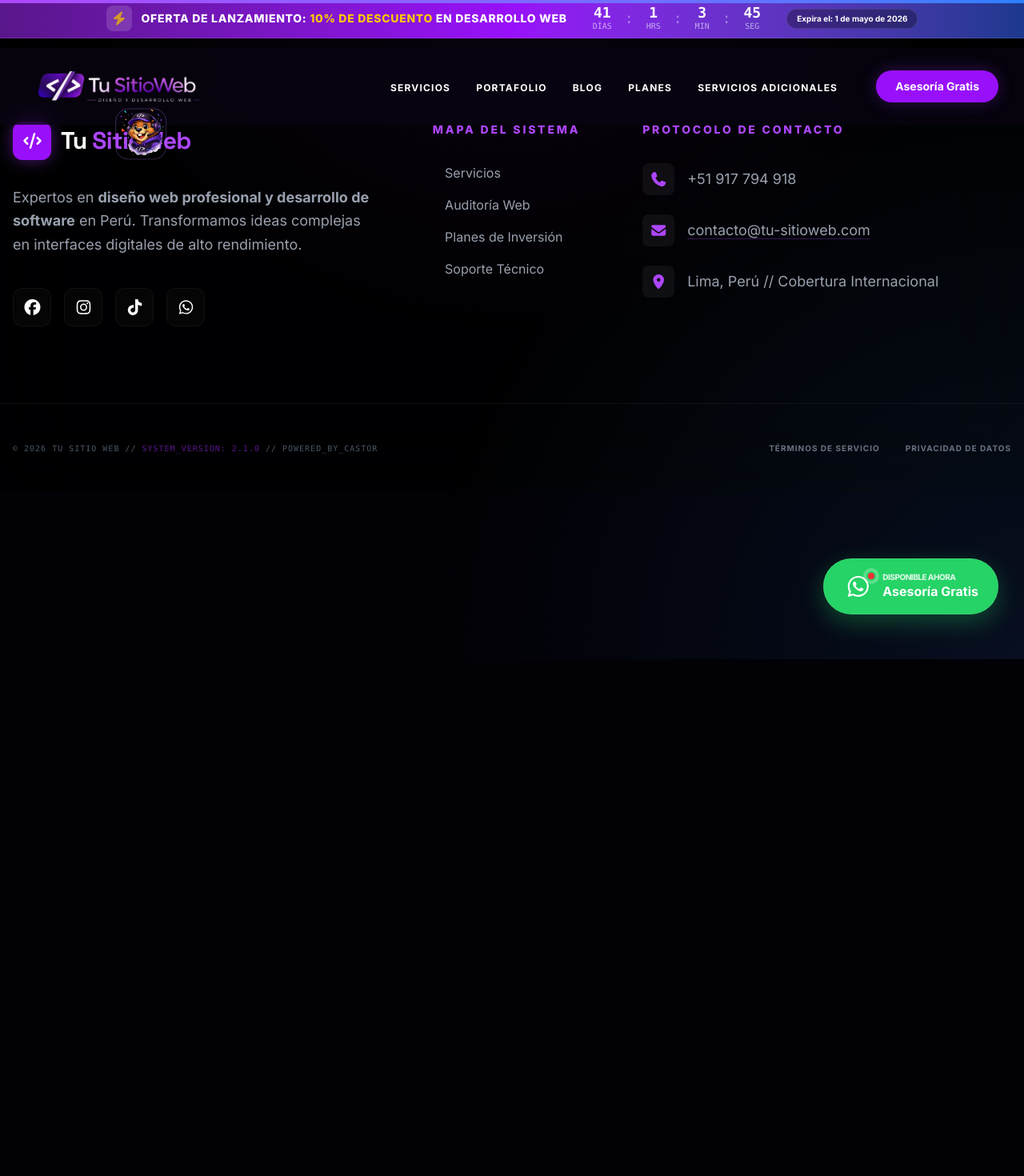
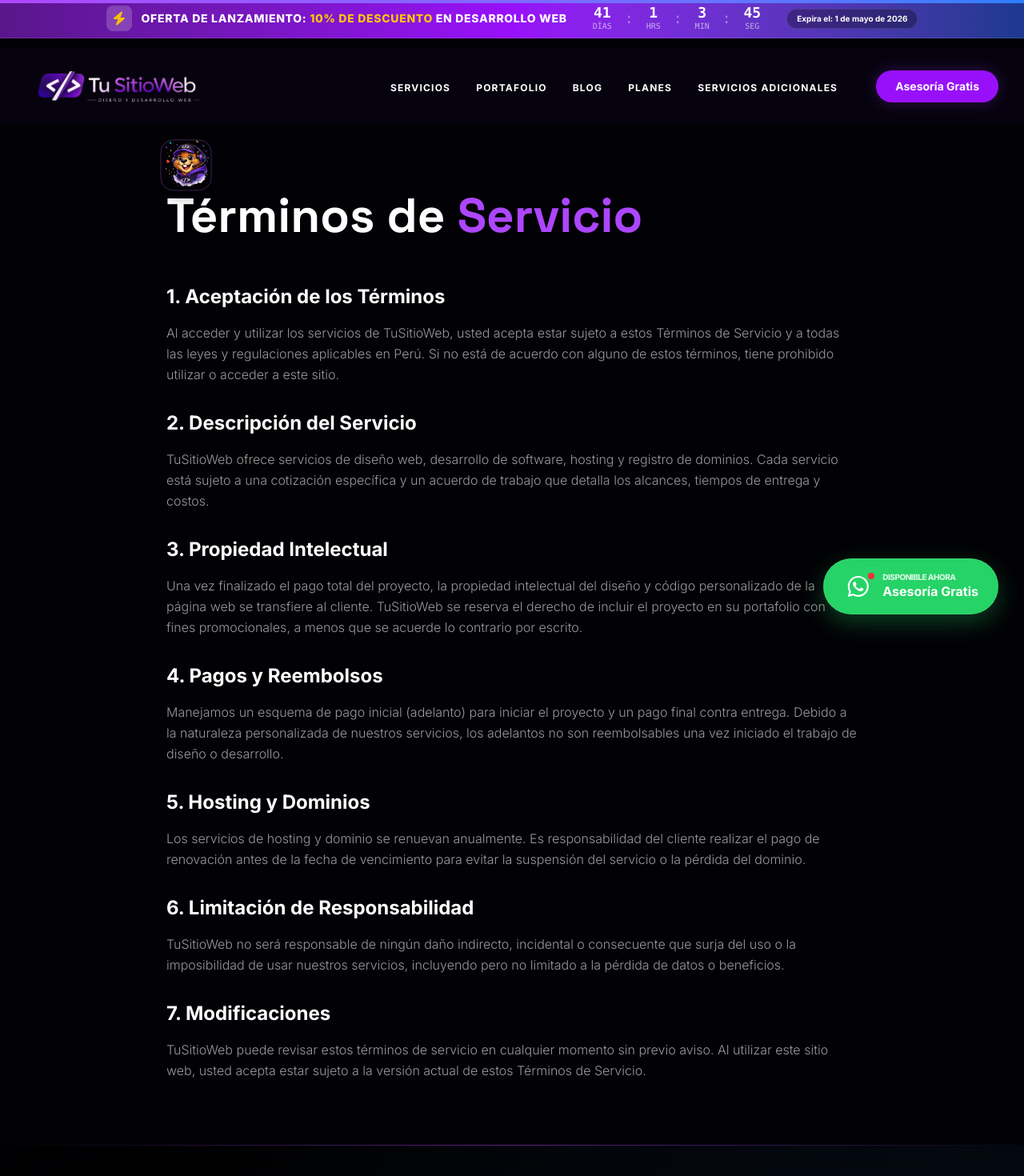
Before and after one commit to SaulSneider7/Tu-SitioWeb, a React (Vite) app: page /terminos in a window 1280 px wide. Shown: the top 1470 px of the page at 80% size. Before the commit the page ends 824 px from the top, so only its background shows below. Built offline with nearby package versions, Linux system fonts and the light colour scheme.

Commit message:
tu sitioweb 2.0

```diff
--- a/src/App.tsx
+++ b/src/App.tsx
@@ -7,6 +7,8 @@ import { Navbar } from "./components/layout/Navbar";
 import { Footer } from "./components/layout/Footer";
 import { CountdownBanner } from "./components/layout/CountdownBanner";
 import { ScrollProgress } from "./components/ui/ScrollProgress";
+import { ScrollToTop } from "./components/ui/ScrollToTop";
+
 
 // Componentes secundarios (Carga diferida para no afectar el LCP)
 const FloatingWhatsApp = lazy(() => import("./components/layout/FloatingWhatsApp").then(module => ({ default: module.FloatingWhatsApp })));
@@ -18,6 +20,8 @@ import { HomePage } from "./pages/HomePage";
 import { PortfolioPage } from "./pages/PortfolioPage";
 import { BlogPage } from "./pages/BlogPage";
 import { BlogPostPage } from "./pages/BlogPostPage";
+import { TermsOfServicePage } from "./pages/TermsOfServicePage";
+import { PrivacyPolicyPage } from "./pages/PrivacyPolicyPage";
 
 export default function App() {
   useEffect(() => {
@@ -36,6 +40,7 @@ export default function App() {
 
   return (
     <Router>
+      <ScrollToTop /> {/* Asegura que cada cambio de ruta inicie en la parte superior */}
       {/* Contenedor principal con lenguaje definido (si usas un wrapper de i18n o similar) */}
       <div className="min-h-screen font-sans selection:bg-purple-500/30 selection:text-purple-200 relative antialiased">
 
@@ -57,6 +62,8 @@ export default function App() {
             <Route path="/portafolio" element={<PortfolioPage />} />
             <Route path="/blog" element={<BlogPage />} />
             <Route path="/blog/:id" element={<BlogPostPage />} />
+            <Route path="/terminos" element={<TermsOfServicePage />} />
+            <Route path="/privacidad" element={<PrivacyPolicyPage />} />
             {/* SEO: Podrías añadir una página 404 aquí para evitar errores de rastreo */}
           </Routes>
         </main>
--- a/src/components/layout/Footer.tsx
+++ b/src/components/layout/Footer.tsx
@@ -1,6 +1,7 @@
 import { FontAwesomeIcon } from "@fortawesome/react-fontawesome";
-import { faCode, faPhone, faEnvelope, faMapMarkerAlt, faExternalLinkAlt } from "@fortawesome/free-solid-svg-icons";
+import { faCode, faPhone, faEnvelope, faMapMarkerAlt } from "@fortawesome/free-solid-svg-icons";
 import { faFacebook, faInstagram, faTiktok, faWhatsapp } from "@fortawesome/free-brands-svg-icons";
+import { Link } from "react-router-dom";
 
 export const Footer = () => {
     const currentYear = new Date().getFullYear();
@@ -100,8 +101,8 @@ export const Footer = () => {
                         © {currentYear} TU SITIO WEB // <span className="text-purple-900">SYSTEM_VERSION: 2.1.0</span> // POWERED_BY_CASTOR
                     </div>
                     <div className="flex gap-8 text-[10px] font-bold text-gray-500 uppercase tracking-widest">
-                        <a href="#" className="hover:text-purple-500 transition-colors">Términos de Servicio</a>
-                        <a href="#" className="hover:text-purple-500 transition-colors">Privacidad de Datos</a>
+                        <li><Link to="/privacidad" className="hover:text-purple-500 transition-colors">Privacidad</Link></li>
+                        <li><Link to="/terminos" className="hover:text-purple-500 transition-colors">Términos</Link></li>
                     </div>
                 </div>
             </div>
--- /dev/null
+++ b/src/components/ui/ScrollToTop.tsx
@@ -0,0 +1,12 @@
+import { useEffect } from "react";
+import { useLocation } from "react-router-dom";
+
+export const ScrollToTop = () => {
+  const { pathname } = useLocation();
+
+  useEffect(() => {
+    window.scrollTo(0, 0);
+  }, [pathname]);
+
+  return null;
+};
--- /dev/null
+++ b/src/pages/PrivacyPolicyPage.tsx
@@ -0,0 +1,85 @@
+import { Helmet } from "react-helmet-async";
+import { Reveal } from "../components/ui/Reveal";
+
+export const PrivacyPolicyPage = () => {
+  return (
+    <div className="pt-32 min-h-screen bg-deep-black">
+      <Helmet>
+        <title>Privacidad de Datos | TuSitioWeb</title>
+        <meta name="description" content="Política de privacidad y protección de datos personales de TuSitioWeb." />
+      </Helmet>
+
+      <div className="max-w-4xl mx-auto px-4 py-20">
+        <Reveal>
+          <h1 className="text-4xl md:text-6xl font-display font-bold text-white mb-12 leading-tight">
+            Privacidad de <span className="text-purple-500">Datos</span>
+          </h1>
+        </Reveal>
+
+        <div className="prose prose-invert prose-purple max-w-none text-white/60 font-light leading-relaxed space-y-8">
+          <section>
+            <h2 className="text-2xl font-bold text-white mb-4">1. Recopilación de Información</h2>
+            <p>
+              Recopilamos información personal cuando usted se pone en contacto con nosotros a través de formularios en nuestro sitio web, WhatsApp o correo electrónico. Esta información puede incluir su nombre, dirección de correo electrónico, número de teléfono y detalles sobre su proyecto.
+            </p>
+          </section>
+
+          <section>
+            <h2 className="text-2xl font-bold text-white mb-4">2. Uso de la Información</h2>
+            <p>
+              La información recopilada se utiliza exclusivamente para:
+            </p>
+            <ul className="list-disc pl-6 space-y-2">
+              <li>Proporcionar cotizaciones y responder a consultas.</li>
+              <li>Gestionar y entregar los servicios contratados.</li>
+              <li>Enviar actualizaciones sobre el estado de su proyecto.</li>
+              <li>Enviar información relevante sobre renovaciones de hosting y dominio.</li>
+            </ul>
+          </section>
+
+          <section>
+            <h2 className="text-2xl font-bold text-white mb-4">3. Protección de Datos</h2>
+            <p>
+              Implementamos medidas de seguridad para proteger su información personal contra el acceso no autorizado, alteración o divulgación. No vendemos, intercambiamos ni transferimos su información personal a terceros sin su consentimiento explícito.
+            </p>
+          </section>
+
+          <section>
+            <h2 className="text-2xl font-bold text-white mb-4">4. Cookies</h2>
+            <p>
+              Nuestro sitio web puede utilizar cookies para mejorar la experiencia del usuario y analizar el tráfico del sitio. Usted puede configurar su navegador para rechazar las cookies, aunque esto puede afectar algunas funcionalidades del sitio.
+            </p>
+          </section>
+
+          <section>
+            <h2 className="text-2xl font-bold text-white mb-4">5. Derechos del Usuario</h2>
+            <p>
+              De acuerdo con la Ley de Protección de Datos Personales (Ley N° 29733) en Perú, usted tiene derecho a acceder, rectificar, cancelar u oponerse al tratamiento de sus datos personales. Puede ejercer estos derechos enviándonos una solicitud por correo electrónico.
+            </p>
+          </section>
+
+          <section>
+            <h2 className="text-2xl font-bold text-white mb-4">6. Enlaces a Terceros</h2>
+            <p>
+              Ocasionalmente, a nuestra discreción, podemos incluir o ofrecer productos o servicios de terceros en nuestro sitio web. Estos sitios de terceros tienen políticas de privacidad independientes. Por lo tanto, no tenemos responsabilidad por el contenido y las actividades de estos sitios vinculados.
+            </p>
+          </section>
+
+          <section>
+            <h2 className="text-2xl font-bold text-white mb-4">7. Cambios en la Política de Privacidad</h2>
+            <p>
+              TuSitioWeb se reserva el derecho de modificar esta política de privacidad en cualquier momento. Cualquier cambio será publicado en esta página.
+            </p>
+          </section>
+
+          <section>
+            <h2 className="text-2xl font-bold text-white mb-4">8. Contacto</h2>
+            <p>
+              Si tiene alguna pregunta sobre esta política de privacidad, puede contactarnos a través de nuestro WhatsApp o correo electrónico oficial.
+            </p>
+          </section>
+        </div>
+      </div>
+    </div>
+  );
+};
--- /dev/null
+++ b/src/pages/TermsOfServicePage.tsx
@@ -0,0 +1,72 @@
+import { Helmet } from "react-helmet-async";
+import { Reveal } from "../components/ui/Reveal";
+
+export const TermsOfServicePage = () => {
+  return (
+    <div className="pt-32 min-h-screen bg-deep-black">
+      <Helmet>
+        <title>Términos de Servicio | TuSitioWeb</title>
+        <meta name="description" content="Términos y condiciones de uso de los servicios de TuSitioWeb." />
+      </Helmet>
+
+      <div className="max-w-4xl mx-auto px-4 py-20">
+        <Reveal>
+          <h1 className="text-4xl md:text-6xl font-display font-bold text-white mb-12 leading-tight">
+            Términos de <span className="text-purple-500">Servicio</span>
+          </h1>
+        </Reveal>
+
+        <div className="prose prose-invert prose-purple max-w-none text-white/60 font-light leading-relaxed space-y-8">
+          <section>
+            <h2 className="text-2xl font-bold text-white mb-4">1. Aceptación de los Términos</h2>
+            <p>
+              Al acceder y utilizar los servicios de TuSitioWeb, usted acepta estar sujeto a estos Términos de Servicio y a todas las leyes y regulaciones aplicables en Perú. Si no está de acuerdo con alguno de estos términos, tiene prohibido utilizar o acceder a este sitio.
+            </p>
+          </section>
+
+          <section>
+            <h2 className="text-2xl font-bold text-white mb-4">2. Descripción del Servicio</h2>
+            <p>
+              TuSitioWeb ofrece servicios de diseño web, desarrollo de software, hosting y registro de dominios. Cada servicio está sujeto a una cotización específica y un acuerdo de trabajo que detalla los alcances, tiempos de entrega y costos.
+            </p>
+          </section>
+
+          <section>
+            <h2 className="text-2xl font-bold text-white mb-4">3. Propiedad Intelectual</h2>
+            <p>
+              Una vez finalizado el pago total del proyecto, la propiedad intelectual del diseño y código personalizado de la página web se transfiere al cliente. TuSitioWeb se reserva el derecho de incluir el proyecto en su portafolio con fines promocionales, a menos que se acuerde lo contrario por escrito.
+            </p>
+          </section>
+
+          <section>
+            <h2 className="text-2xl font-bold text-white mb-4">4. Pagos y Reembolsos</h2>
+            <p>
+              Manejamos un esquema de pago inicial (adelanto) para iniciar el proyecto y un pago final contra entrega. Debido a la naturaleza personalizada de nuestros servicios, los adelantos no son reembolsables una vez iniciado el trabajo de diseño o desarrollo.
+            </p>
+          </section>
+
+          <section>
+            <h2 className="text-2xl font-bold text-white mb-4">5. Hosting y Dominios</h2>
+            <p>
+              Los servicios de hosting y dominio se renuevan anualmente. Es responsabilidad del cliente realizar el pago de renovación antes de la fecha de vencimiento para evitar la suspensión del servicio o la pérdida del dominio.
+            </p>
+          </section>
+
+          <section>
+            <h2 className="text-2xl font-bold text-white mb-4">6. Limitación de Responsabilidad</h2>
+            <p>
+              TuSitioWeb no será responsable de ningún daño indirecto, incidental o consecuente que surja del uso o la imposibilidad de usar nuestros servicios, incluyendo pero no limitado a la pérdida de datos o beneficios.
+            </p>
+          </section>
+
+          <section>
+            <h2 className="text-2xl font-bold text-white mb-4">7. Modificaciones</h2>
+            <p>
+              TuSitioWeb puede revisar estos términos de servicio en cualquier momento sin previo aviso. Al utilizar este sitio web, usted acepta estar sujeto a la versión actual de estos Términos de Servicio.
+            </p>
+          </section>
+        </div>
+      </div>
+    </div>
+  );
+};
```
